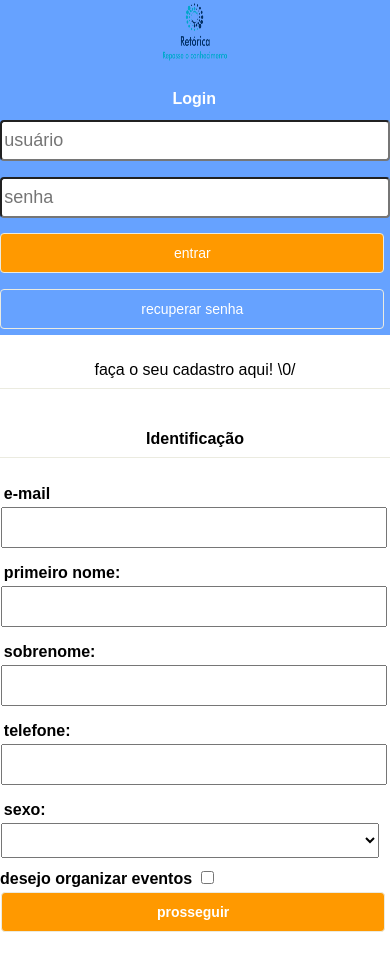
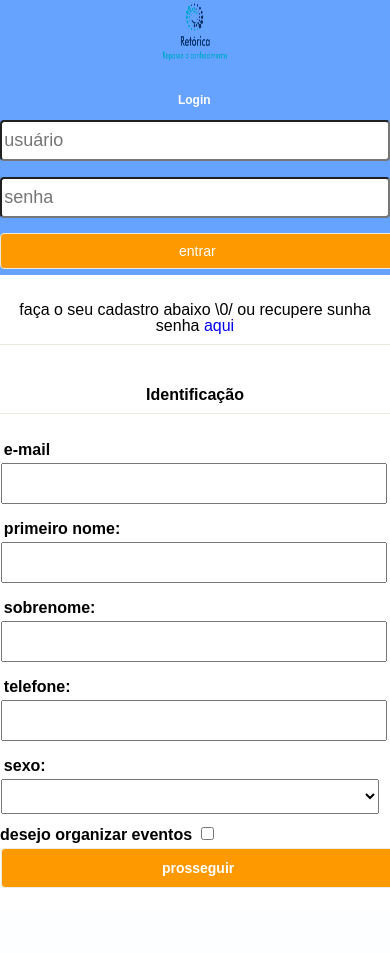
Before and after one commit to ivanmrosa/retorica, a Django app: page / in a window 390 px wide. After the commit the page ends 888 px from the top, so only its background shows below. Run offline with Django 3.2, Linux system fonts and the light colour scheme.

Commit message:
ajuste cabecalho

```diff
--- a/retorica/static/css/rlib.css
+++ b/retorica/static/css/rlib.css
@@ -557,8 +557,8 @@ a.btn{
 .btn.btn-small {
    padding-left: 5px !important;
    padding-right: 5px !important;
-   padding-top: 5px !important;
-   padding-bottom: 5px !important;
+   padding-top: 9px !important;
+   padding-bottom: 9px !important;
 }
 
 .btn.full-width{
@@ -837,8 +837,9 @@ a.btn.full-width{
 }
 
 .form-field.ff-small, .field.ff-small{
-   width: 30% !important;
+   width: 90% !important;
    font-size: 12px;
+   height: 30px;
 }
 
 .form-field.ff-medium, .field.ff-medium{
@@ -938,6 +939,25 @@ a.btn.full-width{
 	.after-menu{
 
 	}
+    .form-field.ff-small, .field.ff-small{
+       width: 98% !important;
+       float:left;
+       display: inline;
+       margin:4px 1px;
+       font-size: 18px;
+       height: 35px;
+    }
+    a.btn{
+       padding-left: 5px !important;
+       padding-right: 5px !important;
+       padding-top: 11px !important;
+       padding-bottom: 11px !important;
+       display:table-cell;
+       vertical-align:middle;
+
+}
+
+
 }
 
 
--- a/retorica/template/usuario/home.html
+++ b/retorica/template/usuario/home.html
@@ -30,25 +30,21 @@
     </div>
     <div class="col col-5 flo-right" id="divlogin">
 
-        <div class="col col-1 white label-login bold text-center ">
-            <span class="">Login</span>
+        <div class="col col-1 white label-login bold  text-center">
+            <span class="small-font">Login</span>
         </div>
         <form id="form_login" method="post">
-            <div class="col col-3">
-                <input type="emaillogin" class="field small-radius " placeholder="usuário" id="user">
+            <div class="col col-4">
+                <input type="emaillogin" class="field ff-small small-radius " placeholder="usuário" id="user">
             </div>
             <div class="col col-3">
-                <input type="password" class="field small-radius" id="senhalogin" placeholder="senha">
+                <input type="password" class="field ff-small small-radius" id="senhalogin" placeholder="senha">
             </div>
             <div class="col col-1">
-                <a href="{% url 'evento_index' %}" class="btn btn-orange full-width">entrar</a>
+                <a href="{% url 'evento_index' %}" class="btn btn-orange btn-small full-width">entrar</a>
             </div>
+
         </form>
-        <div class="col col-2">
-            <a href="javascript:void(0)" class="btn btn-blue full-width"
-               onclick="mainLib.popup.openPopup('recuperar_senha')">recuperar senha</a>
-
-        </div>
 
 
     </div>
@@ -56,7 +52,10 @@
 <aside class="col col-3 after-header" id="div-left">
 </aside>
 <section class="col col-4 after-header" id="cadastro">
-    <div class="title">faça o seu cadastro aqui! \0/</div>
+    <div class="title">faça o seu cadastro abaixo \0/ ou recupere sunha senha
+        <a href="javascript:void(0)" class=""
+               onclick="mainLib.popup.openPopup('recuperar_senha')"> aqui</a>
+</div>
     <form id="form_signin" method="post">
         <section id="cadastro_base">
             <h4 class="title">Identificação</h4>
```
